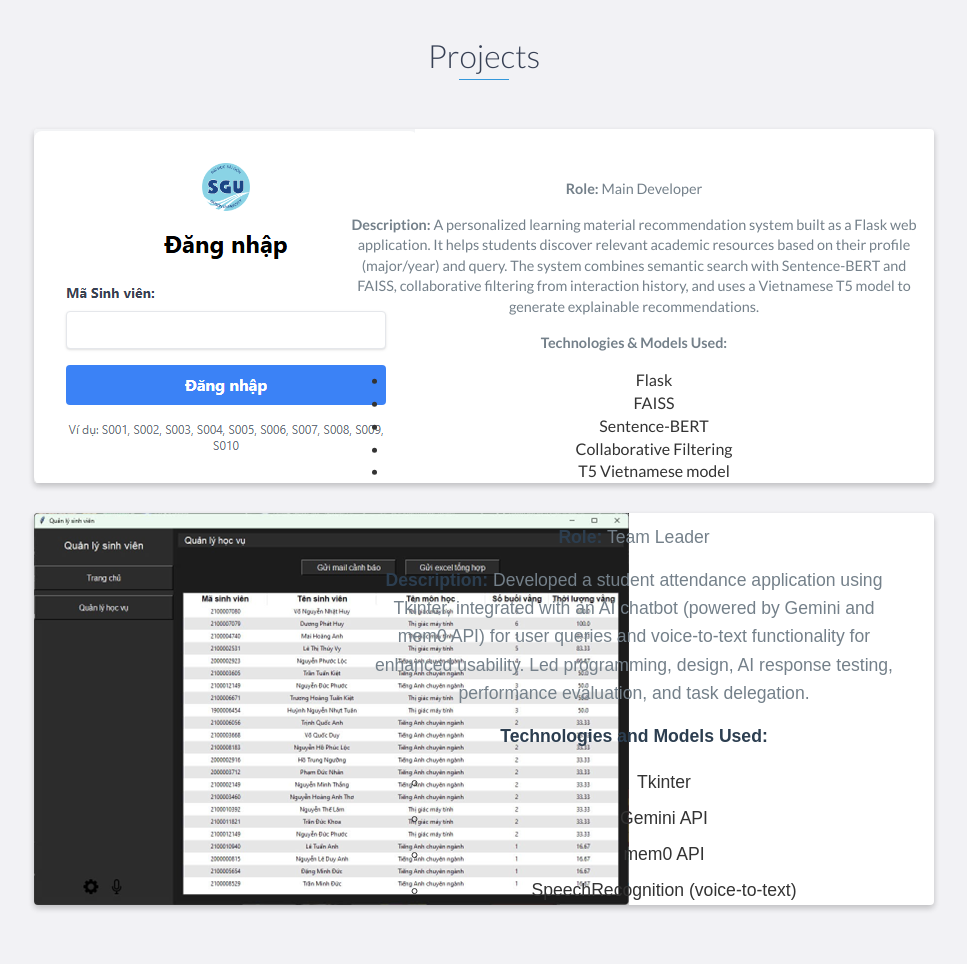
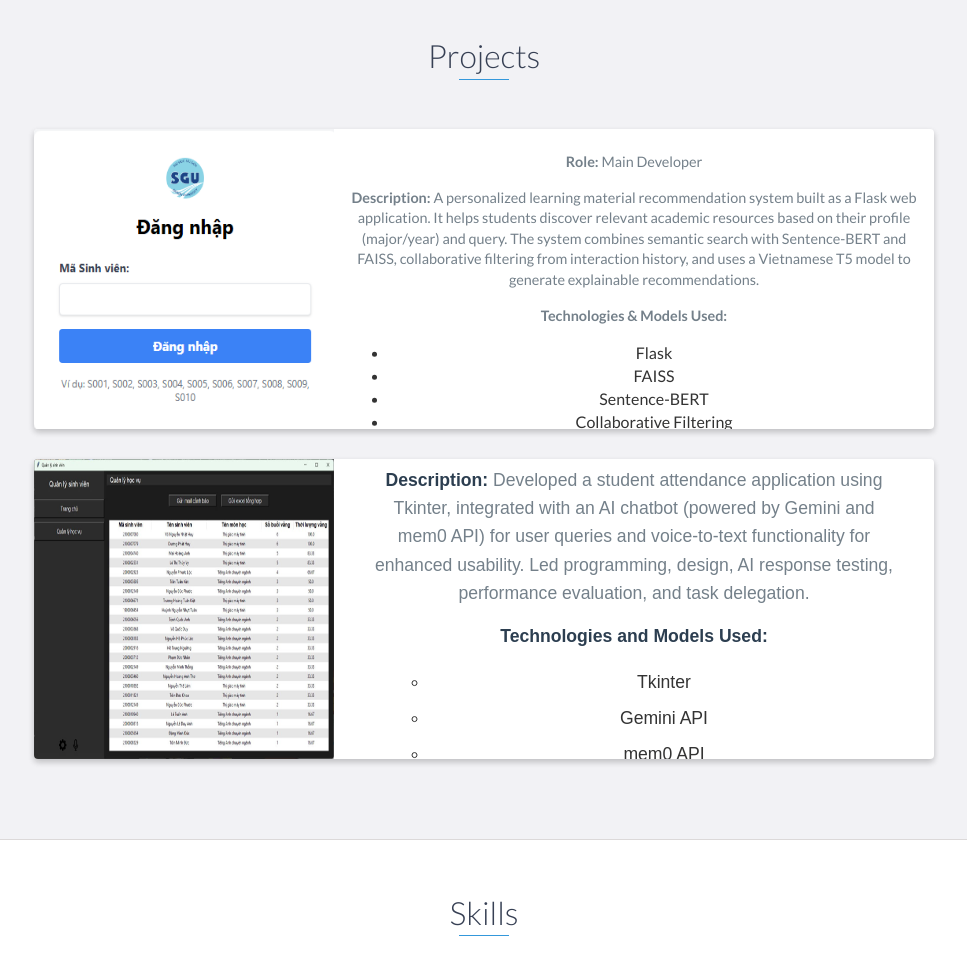
Before and after one commit to nguyenfan20/nguyenfan20.github.io, a website: page index.html in a window 1280 px wide. Shown: the part 1460-2424 px from the top of the page, without its empty margins (156-1123 px from the left). Drawn offline with nearby package versions, Linux system fonts and the light colour scheme.

Commit message:
resize project img

```diff
--- a/index.html
+++ b/index.html
@@ -152,7 +152,7 @@
             <div class="row">
                 <div class="project shadow-large">
                     <div class="project-image">
-                        <img src="images/project_01.png" />
+                        <img src="images/project_01.png" alt="SGU_Agent Logo" style="width: 300px; height: 300px;"/>
                     </div>
                     <!-- End .project-image -->
                     <div class="project-info">
@@ -162,11 +162,11 @@
                             <p><strong>Description:</strong> A personalized learning material recommendation system built as a Flask web application. It helps students discover relevant academic resources based on their profile (major/year) and query. The system combines semantic search with Sentence-BERT and FAISS, collaborative filtering from interaction history, and uses a Vietnamese T5 model to generate explainable recommendations.</p>
                             <p><strong>Technologies & Models Used:</strong></p>
                             <ul>
-                            <li>Flask</li>
-                            <li>FAISS</li>
-                            <li>Sentence-BERT</li>
-                            <li>Collaborative Filtering</li>
-                            <li>T5 Vietnamese model</li>
+                                <li>Flask</li>
+                                <li>FAISS</li>
+                                <li>Sentence-BERT</li>
+                                <li>Collaborative Filtering</li>
+                                <li>T5 Vietnamese model</li>
                             </ul>
                         </section>
                         <a href="https://github.com/nguyenfan20/SGU_Agent">View Project</a>
@@ -177,7 +177,7 @@
 
                 <div class="project shadow-large">
                     <div class="project-image">
-                        <img src="images/project_02.png" />
+                        <img src="images/project_02.png" alt="Quan_ly_sv logo" style="width: 300px; height: 300px;"/>
                     </div>
                     <!-- End .project-image -->
                     <div class="project-info">
```
